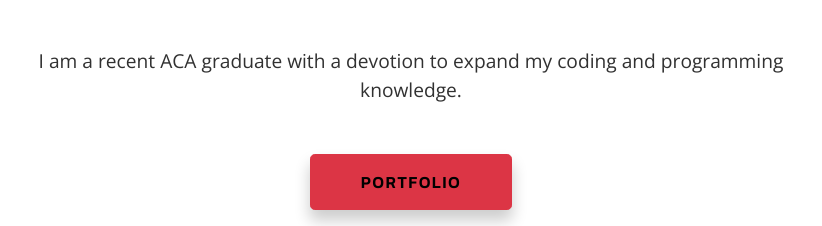
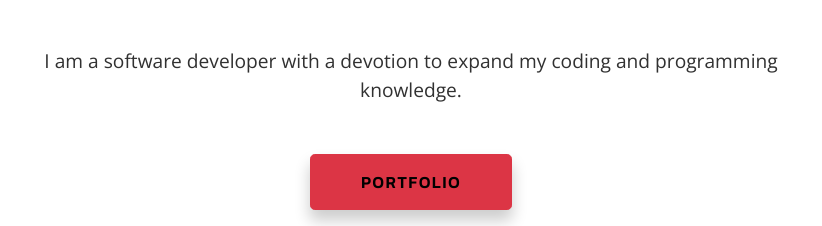
Before and after one commit to mannybennett/newPortfolio, a website: page index.html in a window 1280 px wide. Shown: the part 354-580 px from the top of the page, 229-1051 px from the left. Drawn offline with nearby package versions, Linux system fonts and the light colour scheme.

Commit message:
home update

```diff
--- a/index.html
+++ b/index.html
@@ -86,7 +86,7 @@
           <div id="greeting">
             <h1 id="hello">HEY,<br />I'M MANNY BENNETT</h1>
             <p id="summary">
-              I am a recent ACA graduate with a devotion to expand my coding and
+              I am a software developer with a devotion to expand my coding and
               programming knowledge.
             </p>
           </div>
```
